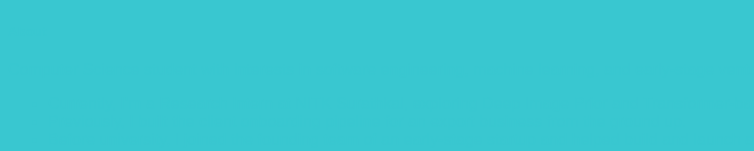
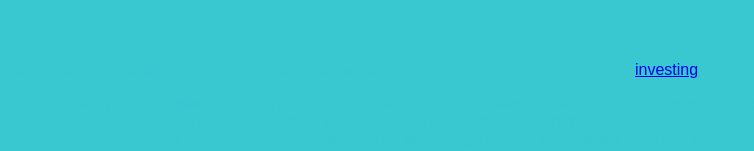
Before and after one commit to Srikan1h/portfolio, a Next.js app: page / in a window 1280 px wide. Shown: the part 146-297 px from the top of the page, without its empty margins (0-754 px from the left). Built offline with nearby package versions, Linux system fonts and the light colour scheme; a web font is replaced by a local one.

Commit message:
feat: add hyperlink to investing interest in about section

```diff
--- a/app/page.tsx
+++ b/app/page.tsx
@@ -7,7 +7,9 @@ export default function Home() {
         <div>
           <h5 className="text-dark">About</h5>
 
-          <p className="text-body-secondary">Computer Science student with interests in software engineering, machine learning, and early-stage ventures.</p>
+          <p className="text-body-secondary">Computer Science student with interests in software engineering, machine learning, and <a className="link-secondary link-offset-2 link-underline-opacity-0 link-underline-opacity-75-hover" href="https://capital.kanth.in">
+                investing
+              </a>.</p>
 
           <ul className="text-body-secondary ps-4">
             <li className="pb-2">
```
